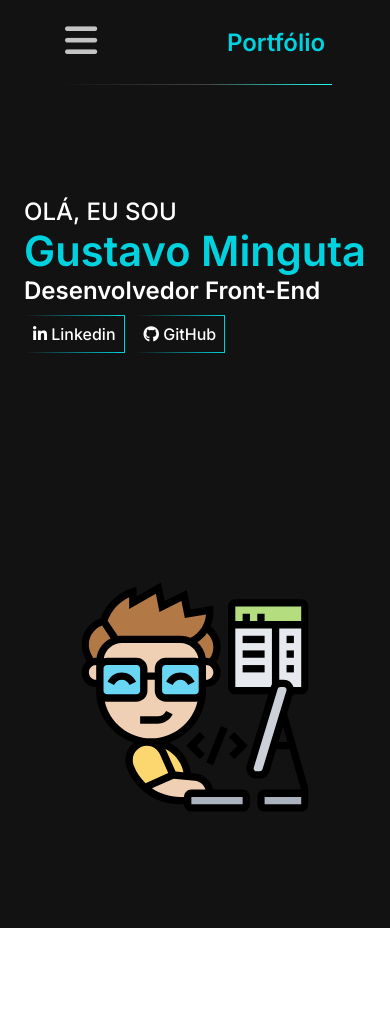
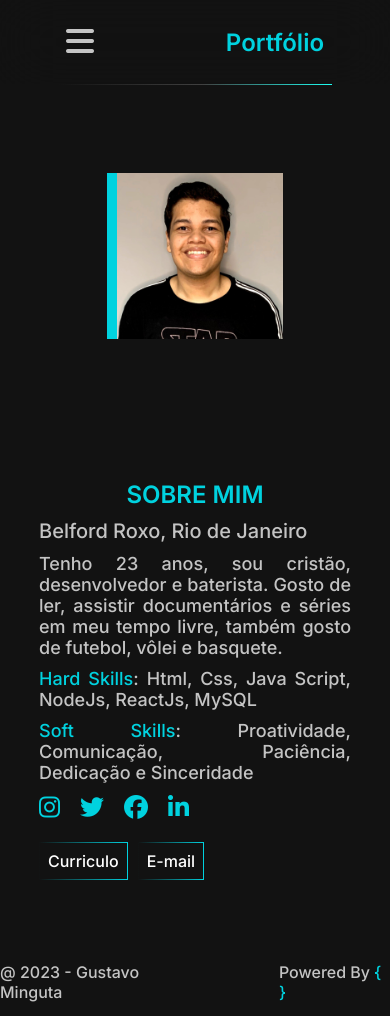
Before and after one commit to mIINguta/portfolio, a React (Vite) app: page /sobre in a window 390 px wide. Before the commit the page ends 928 px from the top, so only its background shows below. Built offline with nearby package versions, Linux system fonts and the light colour scheme.

Commit message:
Tela sobre mim + responsividade

```diff
--- a/src/assets/components/Apresentacao.jsx
+++ b/src/assets/components/Apresentacao.jsx
@@ -2,6 +2,8 @@ import React from "react";
 import Eu from '../image/img-apresentacao.svg';
 
 export default function Apresentacao(){
+const descricaoImg = 'Imagem Jovem Programador';
+const descricaoLink ='Abrir link para';
     return(
         <>
         <section className="sec-apresentacao">
@@ -10,12 +12,12 @@ export default function Apresentacao(){
                     <h1 className="nome-apresentacao">Gustavo Minguta</h1>
                     <h2>Desenvolvedor Front-End</h2>
                 <div className="btn-apresentacao">
-                    <a href="https://www.linkedin.com/in/gustavominguta/" target="__blank"> <i class="fa-brands fa-linkedin-in"></i> Linkedin</a>
-                    <a href="https://github.com/mIINguta" target="_blank" > <i class="fa-brands fa-github"></i> GitHub</a>
+                    <a href="https://www.linkedin.com/in/gustavominguta/" target="__blank" title={`${descricaoLink} Linkedin`}> <i class="fa-brands fa-linkedin-in"></i> Linkedin</a>
+                    <a href="https://github.com/mIINguta" target="_blank"  title={`${descricaoLink} Github`} > <i class="fa-brands fa-github"></i> GitHub</a>
                 </div>
                 </div>
                 <figure>
-                    <img src={Eu} alt="" />
+                    <img src={Eu} alt={descricaoImg} title={descricaoImg} />
                 </figure>
         </section>
         </>
--- /dev/null
+++ b/src/assets/components/Footer.jsx
@@ -0,0 +1,13 @@
+import React from "react";
+
+
+export default function Footer(){
+    return(
+        <>
+            <footer className="footer">
+                <p> @ 2023 - Gustavo Minguta</p>
+                <p>Powered By <span>&#123; &#125;</span></p>
+            </footer>
+        </>
+    )
+}
--- a/src/assets/components/Header.jsx
+++ b/src/assets/components/Header.jsx
@@ -1,32 +1,39 @@
-import {React, useState} from "react";
+import {React, useState, useRef, useEffect} from "react";
 import { BrowserRouter, Routes, Route, Link } from 'react-router-dom';
 import Experiencia from '../pages/Experiencia';
+import SobreMim from "../pages/SobreMim";
+import Apresentacao from "./Apresentacao";
 
 
 
 export default function Header(){
-
+const [headerClass, setHeaderClass] = useState(false);
     return(
         <>
         <header>
             <BrowserRouter>
             <nav>
-                <button className="btn-hamburg ">
+                <button onClick={() => setHeaderClass(!headerClass)}className="btn-hamburg " title="Abrir Menu">
                     <i class="fa-solid fa-bars">
                         </i></button>
                 <h2 className="h2-header">Portfólio</h2>
-                <ul className="ul-header">
-                    <li><Link to="/">Home</Link></li>
-                    <li><Link to="/about"> Sobre mim</Link></li>
-                    <li><Link to="/exp">Experiência</Link></li>
-                    <li><Link to="/proj">Projetos</Link></li>
+                <ul className={`ul-header ${headerClass ? 'ativo' : 'desativo'}`}>
+                <button onClick={() => setHeaderClass(!headerClass)}className="btn-hamburg " title="Fechar">
+                <i class="fa-solid fa-xmark"></i></button>
+                    <li><Link to="/" title="Home">Home</Link></li>
+                    <li><Link to="/sobre" title="Sobre Mim"> Sobre mim</Link></li>
+                    <li><Link to="/exp" title="Experiência">Experiência</Link></li>
+                    <li><Link to="/proj" title="Projetos">Projetos</Link></li>
                 </ul>
             </nav>
             <Routes>
+                <Route path="/" element={<Apresentacao/>}></Route>
+                <Route path="/sobre" element={<SobreMim/>}></Route>
                 <Route path="/exp" element={<Experiencia/>}></Route>
+                {/* <Route path="/projetos" element={<Projetos/>}></Route> */}
             </Routes>
         </BrowserRouter>
         </header>
         </>
-    )
+)
 }
--- a/src/assets/pages/App.jsx
+++ b/src/assets/pages/App.jsx
@@ -2,13 +2,14 @@ import React from 'react'
 import Header from '../components/Header'
 import Apresentacao from '../components/Apresentacao'
 import '../styles/App.scss';
+import Footer from '../components/Footer';
 
 
 export default function App() {
   return (
     <>
      <Header/>
-     <Apresentacao/>
+    <Footer/>
     </>
   )
 }
--- /dev/null
+++ b/src/assets/pages/SobreMim.jsx
@@ -0,0 +1,37 @@
+import React from "react";
+import Eu from '../image/eu.jpeg';
+
+
+export default function SobreMim(){
+    const descricaoImg = "Imagem Gustavo Minguta"
+    return(
+        <>
+        <section className="sec-sobre">
+            <figure className="img-sobre">
+                <img src={Eu} alt={descricaoImg}title={descricaoImg}/>
+            </figure>
+
+            <div className="div-sobre">
+                <h1><span>SOBRE MIM</span></h1>
+                <h2>Belford Roxo, Rio de Janeiro</h2>
+                <p>Tenho 23 anos, sou cristão, desenvolvedor e baterista. Gosto de ler, assistir documentários e séries em meu tempo livre, também gosto de futebol, vôlei e basquete.</p>
+                <p><span>Hard Skills</span>: Html, Css, Java Script, NodeJs, ReactJs, MySQL</p>
+                <p><span>Soft Skills</span>: Proatividade, Comunicação, Paciência, Dedicação e Sinceridade</p>
+
+                <ul className="social-sobre">
+                    <li><a href="https://www.instagram.com/gustavominguta/" target="_blank" ><i class="fa-brands fa-instagram"></i></a></li>
+                    <li><a href="https://twitter.com/m1nguta" target="_blank"><i class="fa-brands fa-twitter"></i></a></li>
+                    <li> <a href="https://www.facebook.com/gustavo.minguta/" target="_blank"><i class="fa-brands fa-facebook"></i></a></li>
+                    <li><a href="https://www.linkedin.com/in/gustavominguta/" target="_blank"><i class="fa-brands fa-linkedin-in"></i></a></li>
+                </ul>
+                <div className="btn-sobremim">
+                <a href="public/curriculo-novo.pdf" download="curriculo-novo.pdf">Curriculo</a>
+                <a href="mailto:gustavo.minguta@gmail.com">E-mail</a>
+                </div>
+            </div>
+
+        </section>
+
+        </>
+    )
+}
--- a/src/assets/styles/App.scss
+++ b/src/assets/styles/App.scss
@@ -102,7 +102,107 @@ main{
         }
 }
 
-@media (max-width:700px){
+.sec-sobre{
+
+    @mixin h1-size(){
+        font-size:  1.5em;
+        font-weight: 600;
+    };
+    @mixin h2-size(){
+        font-size: 1.25em;
+        font-weight: 500;
+    };
+    @mixin h3-size(){
+        font-size: 1.125em;
+        font-weight: 300;
+    };
+
+
+    @include flex-horizontal();
+    height: 100vh;
+    justify-content: space-around;
+    color: $dark-30;
+
+
+    .div-sobre{
+        width: 40vw;
+        display: flex;
+        flex-direction: column;
+        gap: 10px;
+
+        h1{
+           @include h1-size();
+        }
+        h2{
+           @include h2-size();
+        }
+        p{
+            @include h3-size();
+        }
+
+        span{
+            color: $brand-color;
+        }
+
+        .btn-sobremim{
+            display: flex;
+            gap: 10px;
+            margin-top: 10px;
+
+        a{
+            background-color: transparent;
+            text-decoration: none;
+            color: $dark-40;
+            padding: 8px;
+            border: 1px solid;
+            border-image: linear-gradient(to right, $dark-10, $brand-color) 1;
+        }
+    }
+    }
+
+    .img-sobre{
+        width: 25vw;
+
+        img{
+            width: 100%;
+            border-left: 10px solid $brand-color;
+        }
+    }
+
+    .social-sobre{
+        @include flex-horizontal();
+        width: 40vw;
+        list-style-type: none;
+        justify-content: flex-start;
+        gap: 20px;
+
+        a{
+            font-size: 1.5em;
+            text-decoration: none;
+            color: $brand-color;
+        }
+    }
+
+
+}
+.footer{
+    @include flex-horizontal();
+    gap: 60vw;
+    font-family: Inter;
+    font-weight: 400;
+    height: 8vh;
+
+    p{
+        color: $dark-30;
+    }
+
+    span{
+        color: $brand-color;
+    }
+
+}
+
+@media (max-width:800px){
 
     .ativo{
         display: flex;
@@ -111,15 +211,21 @@ main{
     header{
         nav{
             flex-wrap: wrap;
+            width: 100vw;
+            backdrop-filter: blur(30px);
+            margin-bottom: 20px;
+
         ul{
             display: none;
             position: absolute;
-            backdrop-filter: blur(5px);
+            backdrop-filter: blur(30px);
             width: 100%;
-            height: 20%;
+            height: 100%;
+            justify-content: center;
         }
         .btn-hamburg{
             display: block;
+            font-size: 2em;
         }
     }
 }
@@ -131,4 +237,25 @@ main{
         }
     }
 
+    .sec-sobre{
+        flex-direction: column;
+        margin-top: 20px;
+
+        .div-sobre{
+            width: 80%;
+            text-align: center;
+
+            p, h2{
+                text-align: justify;
+            }
+
+        }
+        .img-sobre{
+            width: 45vw;
+        }
+    }
+
+    .footer{
+        gap: 20vw;
 }
+}
```
Also changed, not shown: 1 other file (tests, documents, lock files or other folders).
